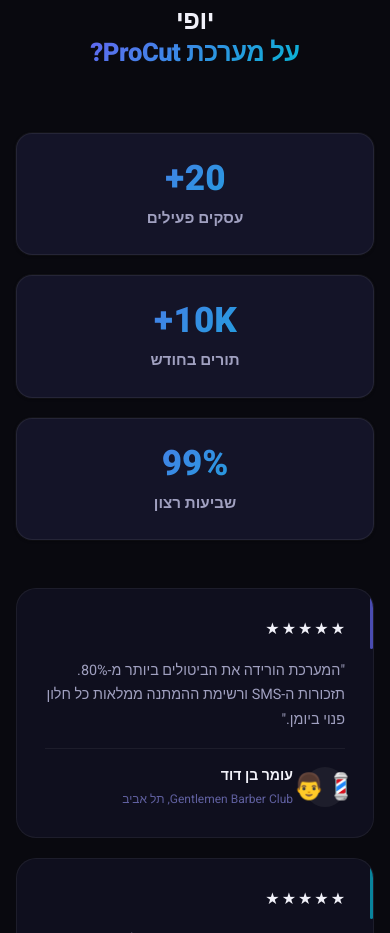
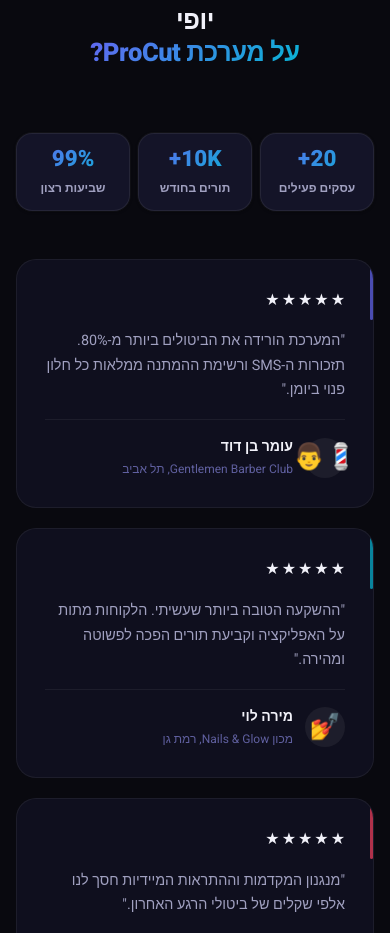
Before and after one commit to obidaNassa/procut_loading_page, a React (Vite) app: page / in a window 390 px wide. Shown: the part 7702-8635 px from the top of the page. Built offline with nearby package versions, Linux system fonts and the light colour scheme.

Commit message:
Keep stats horizontal on all screens and optimize mobile padding

```diff
--- a/src/components/Testimonials.module.css
+++ b/src/components/Testimonials.module.css
@@ -141,13 +141,30 @@
 }
 
 @media (max-width: 900px) {
-  .grid, .statsRow {
+  .grid {
     grid-template-columns: 1fr 1fr;
+  }
+  .statsRow {
+    grid-template-columns: repeat(3, 1fr);
+    gap: 12px;
   }
 }
 
 @media (max-width: 560px) {
-  .grid, .statsRow {
+  .grid {
     grid-template-columns: 1fr;
   }
+  .statsRow {
+    grid-template-columns: repeat(3, 1fr);
+    gap: 8px;
+  }
+  .statCard {
+    padding: 12px 6px;
+  }
+  .statValue {
+    font-size: 1.4rem;
+  }
+  .statLabel {
+    font-size: 0.75rem;
+  }
 }
```
